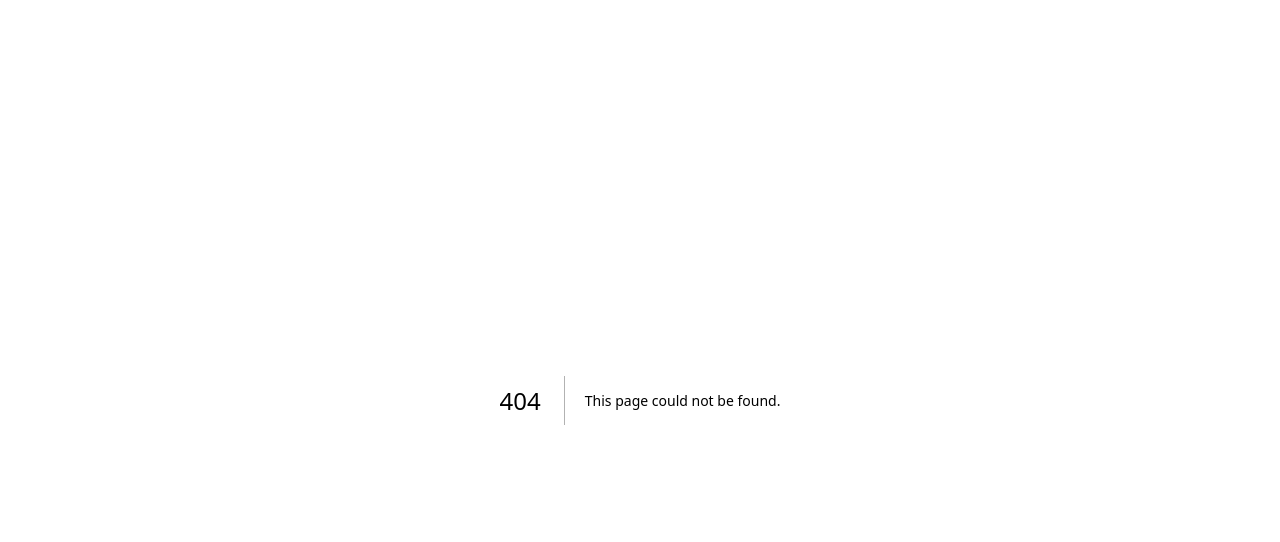
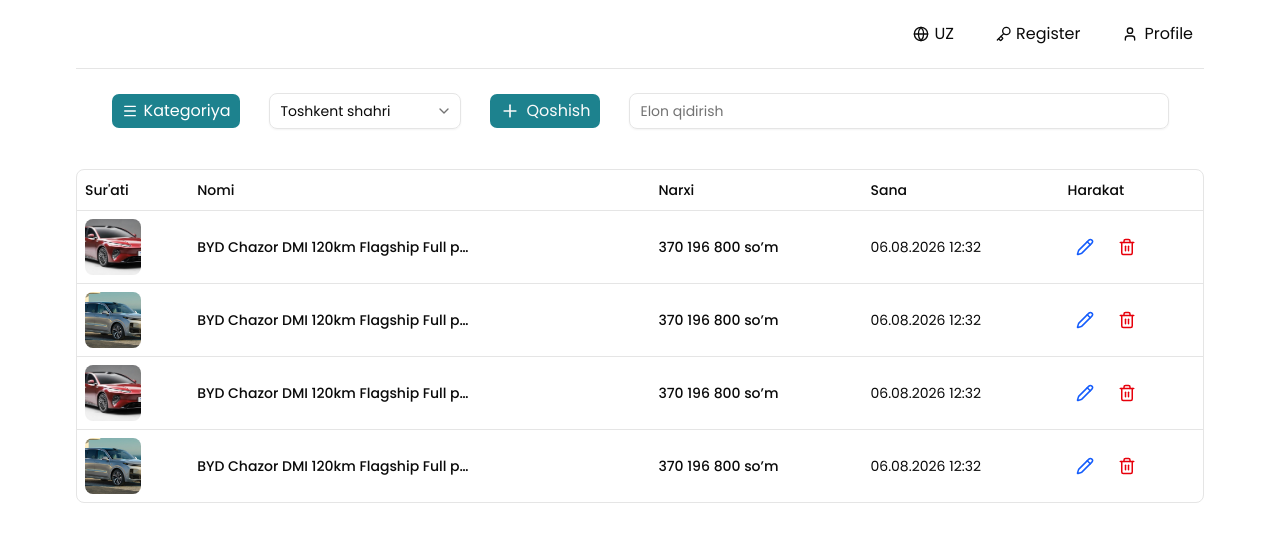
Before and after one commit to sultanov-dev/classifieds, a Next.js app: page /profile/ads in a window 1280 px wide. Before the commit this address had no page. Shown: the top 542 px of the page. Built offline with nearby package versions, Linux system fonts and the light colour scheme.

Commit message:
profile ads page and table component

```diff
--- /dev/null
+++ b/app/(public)/profile/ads/page.tsx
@@ -0,0 +1,10 @@
+import ProfileAds from '@/components/profile/ads-table/profiel.ads'
+import Container from '@/shared/container'
+
+export default function ProfileAdsPage() {
+  return (
+    <Container>
+      <ProfileAds />
+    </Container>
+  )
+}
--- a/components/product/product.card.tsx
+++ b/components/product/product.card.tsx
@@ -1,6 +1,6 @@
 import { HeartIcon } from 'lucide-react'
 
-import { IProduct } from '@/data/product'
+import { IProduct } from '@/data/product.data'
 import { cn, formatAdDate } from '@/lib/utils'
 import { BlurImage } from '@/shared/blur.image'
 
--- a/components/product/product.views.tsx
+++ b/components/product/product.views.tsx
@@ -1,6 +1,6 @@
 'use client'
 
-import { productData } from '@/data/product'
+import { productData } from '@/data/product.data'
 import { Heading } from '@/shared/heading'
 
 import { ProductCard } from './product.card'
--- /dev/null
+++ b/components/profile/ads-table/columns.tsx
@@ -0,0 +1,64 @@
+import type { ColumnDef } from '@tanstack/react-table'
+import { Pencil, Trash2 } from 'lucide-react'
+
+import { TProfileAd } from '@/data/table.data'
+import { formatAdDate } from '@/lib/utils'
+import { BlurImage } from '@/shared/blur.image'
+
+export const columns: ColumnDef<TProfileAd>[] = [
+  {
+    id: 'image',
+    header: "Sur'ati",
+    cell: ({ row }) => (
+      <div className="relative size-14 overflow-hidden rounded-md">
+        <BlurImage
+          src={row.original.images[0]}
+          alt={row.original.title}
+          fill
+          sizes="56px"
+          className="object-cover"
+        />
+      </div>
+    ),
+  },
+  {
+    accessorKey: 'title',
+    header: 'Nomi',
+    cell: ({ row }) => <p className="max-w-70 truncate font-medium">{row.original.title}</p>,
+  },
+  {
+    accessorKey: 'price',
+    header: 'Narxi',
+    cell: ({ row }) => <p className="font-medium whitespace-nowrap">{row.original.price}</p>,
+  },
+  {
+    accessorKey: 'createdAt',
+    header: 'Sana',
+    cell: ({ row }) => <p className="whitespace-nowrap">{formatAdDate(row.original.createdAt)}</p>,
+  },
+  {
+    id: 'actions',
+    header: 'Harakat',
+    cell: ({ row }) => (
+      <div className="flex items-center gap-2">
+        <button
+          type="button"
+          onClick={() => console.log('Tahrirlash:', row.original.id)}
+          className="cursor-pointer rounded-md p-2 text-blue-600 hover:bg-blue-50"
+          aria-label="E'lonni tahrirlash"
+        >
+          <Pencil size={18} />
+        </button>
+
+        <button
+          type="button"
+          onClick={() => console.log("O'chirish:", row.original.id)}
+          className="cursor-pointer rounded-md p-2 text-red-600 hover:bg-red-50"
+          aria-label="E'lonni o'chirish"
+        >
+          <Trash2 size={18} />
+        </button>
+      </div>
+    ),
+  },
+]
--- /dev/null
+++ b/components/profile/ads-table/data-table.tsx
@@ -0,0 +1,67 @@
+'use client'
+
+import { ColumnDef, flexRender, getCoreRowModel, useReactTable } from '@tanstack/react-table'
+
+import {
+  Table,
+  TableBody,
+  TableCell,
+  TableHead,
+  TableHeader,
+  TableRow,
+} from '@/components/ui/table'
+
+interface DataTableProps<TData, TValue> {
+  columns: ColumnDef<TData, TValue>[]
+  data: TData[]
+}
+
+export function DataTable<TData, TValue>({ columns, data }: DataTableProps<TData, TValue>) {
+  // eslint-disable-next-line react-hooks/incompatible-library
+  const table = useReactTable({
+    data,
+    columns,
+    getCoreRowModel: getCoreRowModel(),
+  })
+
+  return (
+    <div className="overflow-hidden rounded-md border">
+      <Table>
+        <TableHeader>
+          {table.getHeaderGroups().map((headerGroup) => (
+            <TableRow key={headerGroup.id}>
+              {headerGroup.headers.map((header) => {
+                return (
+                  <TableHead key={header.id}>
+                    {header.isPlaceholder
+                      ? null
+                      : flexRender(header.column.columnDef.header, header.getContext())}
+                  </TableHead>
+                )
+              })}
+            </TableRow>
+          ))}
+        </TableHeader>
+        <TableBody>
+          {table.getRowModel().rows?.length ? (
+            table.getRowModel().rows.map((row) => (
+              <TableRow key={row.id} data-state={row.getIsSelected() && 'selected'}>
+                {row.getVisibleCells().map((cell) => (
+                  <TableCell key={cell.id}>
+                    {flexRender(cell.column.columnDef.cell, cell.getContext())}
+                  </TableCell>
+                ))}
+              </TableRow>
+            ))
+          ) : (
+            <TableRow>
+              <TableCell colSpan={columns.length} className="h-24 text-center">
+                No results.
+              </TableCell>
+            </TableRow>
+          )}
+        </TableBody>
+      </Table>
+    </div>
+  )
+}
--- /dev/null
+++ b/components/profile/ads-table/profiel.ads.tsx
@@ -0,0 +1,10 @@
+'use client'
+
+import { tableData } from '@/data/table.data'
+
+import { columns } from './columns'
+import { DataTable } from './data-table'
+
+export default function ProfileAds() {
+  return <DataTable data={tableData} columns={columns} />
+}
--- /dev/null
+++ b/components/ui/table.tsx
@@ -0,0 +1,116 @@
+"use client"
+
+import * as React from "react"
+
+import { cn } from "@/lib/utils"
+
+function Table({ className, ...props }: React.ComponentProps<"table">) {
+  return (
+    <div
+      data-slot="table-container"
+      className="relative w-full overflow-x-auto"
+    >
+      <table
+        data-slot="table"
+        className={cn("w-full caption-bottom text-sm", className)}
+        {...props}
+      />
+    </div>
+  )
+}
+
+function TableHeader({ className, ...props }: React.ComponentProps<"thead">) {
+  return (
+    <thead
+      data-slot="table-header"
+      className={cn("[&_tr]:border-b", className)}
+      {...props}
+    />
+  )
+}
+
+function TableBody({ className, ...props }: React.ComponentProps<"tbody">) {
+  return (
+    <tbody
+      data-slot="table-body"
+      className={cn("[&_tr:last-child]:border-0", className)}
+      {...props}
+    />
+  )
+}
+
+function TableFooter({ className, ...props }: React.ComponentProps<"tfoot">) {
+  return (
+    <tfoot
+      data-slot="table-footer"
+      className={cn(
+        "border-t bg-muted/50 font-medium [&>tr]:last:border-b-0",
+        className
+      )}
+      {...props}
+    />
+  )
+}
+
+function TableRow({ className, ...props }: React.ComponentProps<"tr">) {
+  return (
+    <tr
+      data-slot="table-row"
+      className={cn(
+        "border-b transition-colors hover:bg-muted/50 has-aria-expanded:bg-muted/50 data-[state=selected]:bg-muted",
+        className
+      )}
+      {...props}
+    />
+  )
+}
+
+function TableHead({ className, ...props }: React.ComponentProps<"th">) {
+  return (
+    <th
+      data-slot="table-head"
+      className={cn(
+        "h-10 px-2 text-left align-middle font-medium whitespace-nowrap text-foreground [&:has([role=checkbox])]:pr-0",
+        className
+      )}
+      {...props}
+    />
+  )
+}
+
+function TableCell({ className, ...props }: React.ComponentProps<"td">) {
+  return (
+    <td
+      data-slot="table-cell"
+      className={cn(
+        "p-2 align-middle whitespace-nowrap [&:has([role=checkbox])]:pr-0",
+        className
+      )}
+      {...props}
+    />
+  )
+}
+
+function TableCaption({
+  className,
+  ...props
+}: React.ComponentProps<"caption">) {
+  return (
+    <caption
+      data-slot="table-caption"
+      className={cn("mt-4 text-sm text-muted-foreground", className)}
+      {...props}
+    />
+  )
+}
+
+export {
+  Table,
+  TableHeader,
+  TableBody,
+  TableFooter,
+  TableHead,
+  TableRow,
+  TableCell,
+  TableCaption,
+}
--- /dev/null
+++ b/data/table.data.ts
@@ -0,0 +1,34 @@
+import { IProduct } from './product.data'
+
+export type TProfileAd = Omit<IProduct, 'isLiked' | 'region'>
+
+export const tableData: TProfileAd[] = [
+  {
+    id: 1,
+    images: ['/car.jpg', '/car2.jpeg'],
+    title: 'BYD Chazor DMI 120km Flagship Full pozitsiyasi',
+    price: '370 196 800 so’m',
+    createdAt: '2026-08-06T12:32:00+05:00',
+  },
+  {
+    id: 2,
+    images: ['/car2.jpeg', '/car.jpg'],
+    title: 'BYD Chazor DMI 120km Flagship Full pozitsiyasi',
+    price: '370 196 800 so’m',
+    createdAt: '2026-08-06T12:32:00+05:00',
+  },
+  {
+    id: 3,
+    images: ['/car.jpg', '/car2.jpeg'],
+    title: 'BYD Chazor DMI 120km Flagship Full pozitsiyasi',
+    price: '370 196 800 so’m',
+    createdAt: '2026-08-06T12:32:00+05:00',
+  },
+  {
+    id: 4,
+    images: ['/car2.jpeg', '/car.jpg'],
+    title: 'BYD Chazor DMI 120km Flagship Full pozitsiyasi',
+    price: '370 196 800 so’m',
+    createdAt: '2026-08-06T12:32:00+05:00',
+  },
+]
--- a/package.json
+++ b/package.json
@@ -11,6 +11,7 @@
   "dependencies": {
     "@base-ui/react": "^1.7.0",
     "@hookform/resolvers": "^5.7.1",
+    "@tanstack/react-table": "8",
     "class-variance-authority": "^0.7.1",
     "clsx": "^2.1.1",
     "lucide-react": "^1.28.0",
```
Also changed, not shown: data/product.data.ts (renamed from data/product.ts), 1 other file (tests, documents, lock files or other folders).
